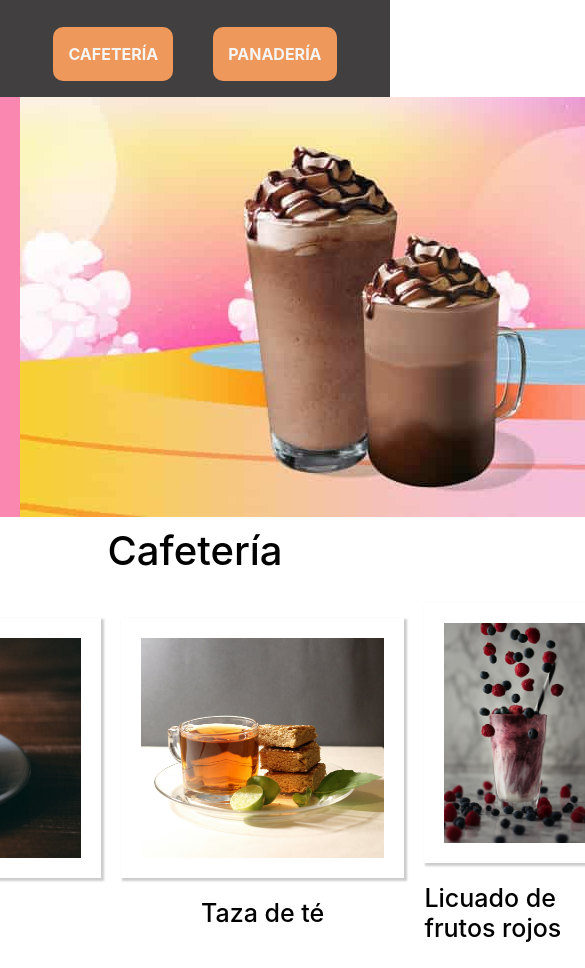
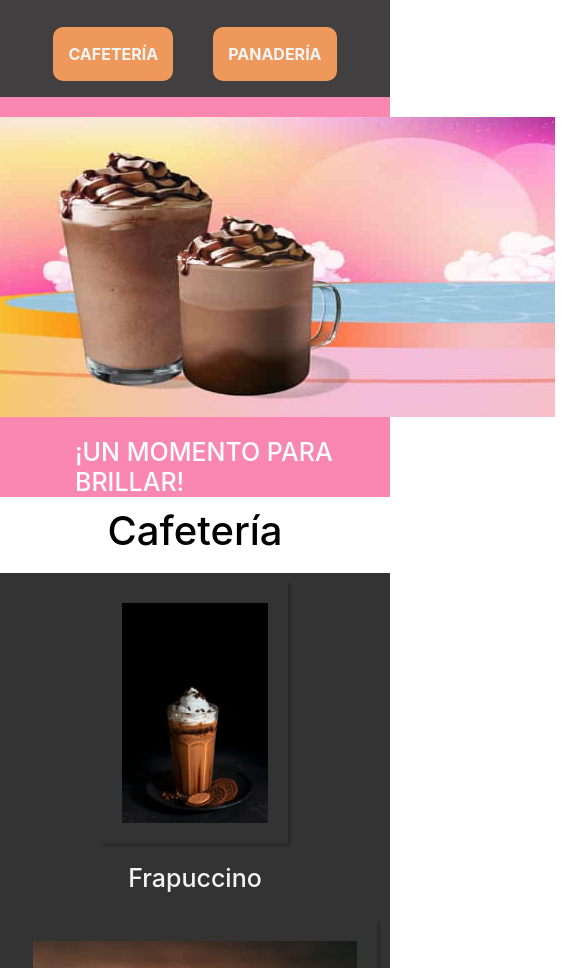
Before and after one commit to c-ivan-f/CoderHouse, a plain HTML site: page pages/productos.html in a window 390 px wide. Shown: the part 129-1097 px from the top of the page, 585 px wide, since content can reach past the window. Drawn offline with nearby package versions, Linux system fonts and the light colour scheme.

Commit message:
Cambios en Styles.css

```diff
--- a/syles/styles.css
+++ b/syles/styles.css
@@ -479,10 +479,50 @@ main {
 
     }
 
+    .imagenBanner{
+        height: 300px;
+        width: auto;
+    }
+
+    .Novedades{
+        display: flex;
+        flex-direction: column;
+        height: 500px;
+    }
+
+    .Novedades .descripcion .tituloBanner{
+        font-size: 30px;
+    }
+
+    .descripcionBanner{
+        display: none;
+    }
+
+
+
     .Derechos{
         display: flex;
         font-size: small;
         padding-top: 5px;
+    }
+
+    .cafeteria{
+        display: flex;
+        flex-direction: column;
+        align-items: center;
+        justify-content: center;
+        background-color: #333;
+    }
+
+    .productosCafe{
+        display: flex;
+        flex-direction: column;
+        align-items: center;
+        justify-content: center;
+    }
+
+    .productosCafe .nombreProducto{
+        color: whitesmoke;
     }
   }
 
@@ -511,4 +551,42 @@ main {
         display: flex;
         flex-direction: column;
     }
+
+    .cafeteria{
+        display: flex;
+        flex-direction: column;
+        align-items: center;
+        justify-content: center;
+        background-color: #333;
+    }
+
+    .productosCafe{
+        display: flex;
+        flex-direction: column;
+        align-items: center;
+        justify-content: center;
+    }
+
+    .productosCafe .nombreProducto{
+        color: whitesmoke;
+    }
+
+    .bannerNovedades{
+        width: 100%;
+        height: 80%;
+    }
+
+    .Novedades{
+        display: flex;
+        flex-direction: column;
+        height: 400px;
+    }
+
+    .Novedades .descripcion .tituloBanner{
+        font-size: 25px;
+    }
+
+    .descripcionBanner{
+        display: none;
+    }
   }
```
